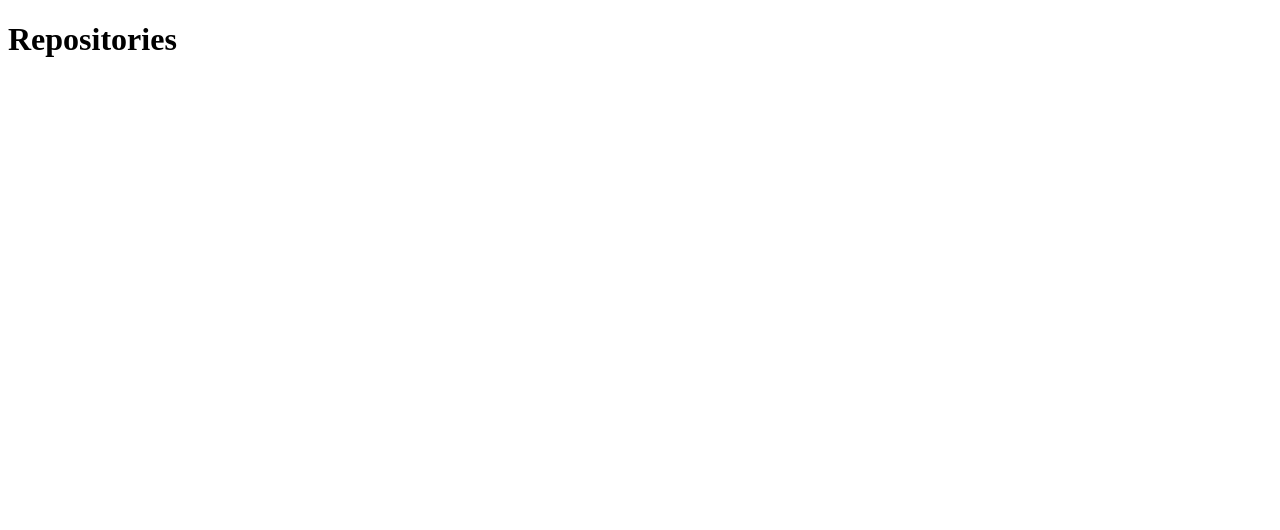
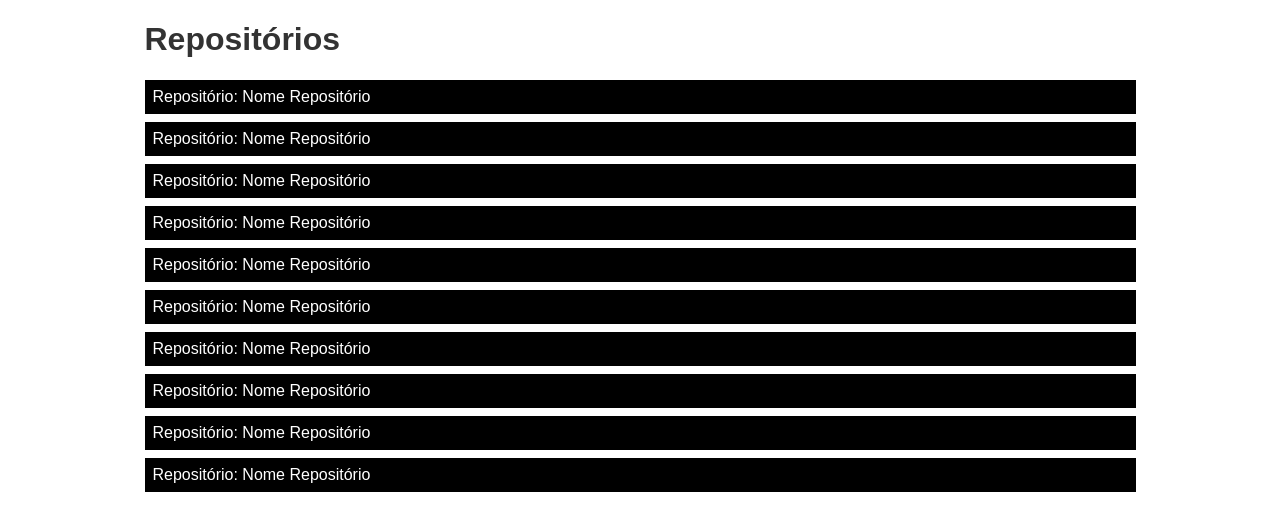
Before and after one commit to rogeriosantosdev/consultagithub, a React (Create React App) app: page /repositories in a window 1280 px wide. Shown: the top 530 px of the page. Built offline with nearby package versions, Linux system fonts and the light colour scheme.

Commit message:
installing styled-components and stylizing repositories and home.

```diff
--- a/src/Repositories.js
+++ /dev/null
@@ -1,7 +0,0 @@
-import React from 'react'
-
-export default function Repositories (){
-    return (
-        <h1>Repositories</h1>
-    )
-}
--- a/src/Routes.js
+++ b/src/Routes.js
@@ -1,7 +1,7 @@
 import React from 'react';
 import { Switch, Route, BrowserRouter } from 'react-router-dom';
-import Repositories from './Repositories.js';
-import Home from './Home'
+import Repositories from './pages/Repositories';
+import Home from './pages/Home';
 
 export default function Routes (){
     return(
--- a/src/index.js
+++ b/src/index.js
@@ -1,7 +1,7 @@
 import React from 'react';
 import ReactDOM from 'react-dom';
 import App from './App';
-import Repositories from './Repositories'
+import Repositories from './pages/Repositories';
 
 ReactDOM.render(
     <App />,
--- a/src/Home.js
+++ b/src/pages/Home/index.js
@@ -1,5 +1,6 @@
 import React, {useState} from 'react'
 import axios from 'axios'
+import * as S from './styled'
 
 function App(props) {
   const [usuario, setUsuario] = useState('')
@@ -7,10 +8,10 @@
     axios.get(`https://api.github.com/users/${usuario}/repos`).then(response => console.log(response.data))
   }
   return (
-    <>
-      <input className="inputUsuario" placeholder="Usuário" value ={usuario} onChange={e => setUsuario(e.target.value)}></input>
-      <button type="button" onClick={handlePesquisa}>Pesquisar</button>
-    </>
+    <S.Container>
+      <S.Input className="inputUsuario" placeholder="Usuário" value ={usuario} onChange={e => setUsuario(e.target.value)}></S.Input>
+      <S.Button type="button" onClick={handlePesquisa}>Pesquisar</S.Button>
+    </S.Container>
   );
 }
 export default App;
--- /dev/null
+++ b/src/pages/Home/styled.js
@@ -0,0 +1,34 @@
+import styled from "styled-components";
+
+export const Container = styled.div`
+    width: 98vw;
+    height: 98vh;
+    display: flex;
+    align-items: center;
+    justify-content: center;
+`
+
+export const Input = styled.input `
+    border: 1px solid #ddd;
+    height: 1.5rem;
+    padding: 0 .5rem;
+    border-radius: .25rem 0 0 .25rem;
+    &:focus,
+    &:active{
+        outline: none;
+        box-shadow: none;
+    }
+`;
+
+export const Button = styled.button `
+    height: 1.6rem;
+    border: 1px solid #000;
+    background: #000;
+    color: #fff;
+    border-radius: 0 .25rem .25rem 0;
+    &:focus,
+    &:active{
+        outline: none;
+        box-shadow: none;
+    }
+`
--- /dev/null
+++ b/src/pages/Repositories/index.js
@@ -0,0 +1,22 @@
+import React from 'react';
+import * as S from './styled';
+
+export default function Repositories (){
+    return (
+        <S.Container>
+            <S.Title>Repositórios</S.Title>
+            <S.List>
+                <S.ListItem>Repositório: Nome Repositório</S.ListItem>
+                <S.ListItem>Repositório: Nome Repositório</S.ListItem>
+                <S.ListItem>Repositório: Nome Repositório</S.ListItem>
+                <S.ListItem>Repositório: Nome Repositório</S.ListItem>
+                <S.ListItem>Repositório: Nome Repositório</S.ListItem>
+                <S.ListItem>Repositório: Nome Repositório</S.ListItem>
+                <S.ListItem>Repositório: Nome Repositório</S.ListItem>
+                <S.ListItem>Repositório: Nome Repositório</S.ListItem>
+                <S.ListItem>Repositório: Nome Repositório</S.ListItem>
+                <S.ListItem>Repositório: Nome Repositório</S.ListItem>
+            </S.List>
+        </S.Container>
+    )
+}
--- /dev/null
+++ b/src/pages/Repositories/styled.js
@@ -0,0 +1,28 @@
+import styled from 'styled-components'
+
+export const Container = styled.div `
+    width: 100%;
+    max-width: 991px;
+    margin: 0 auto;
+`;
+
+export const Title = styled.h1`
+    text align: center;
+    font-size: 2rem;
+    font-family: sans-serif;
+    color: #333333;
+`;
+
+export const List = styled.ul `
+    list-style: none;
+    padding: 0;
+    margin: 0;
+    font-family: sans-serif
+`;
+
+export const ListItem = styled.li`
+    margin: .5rem 0;
+    background: #000000;
+    color: #FFFFFF;
+    padding: .5rem;
+`;
```
Also changed, not shown: package.json (+7 -2 lines), 2 other files (tests, documents, lock files or other folders).
